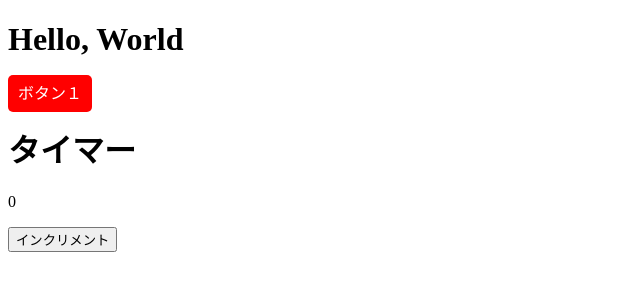
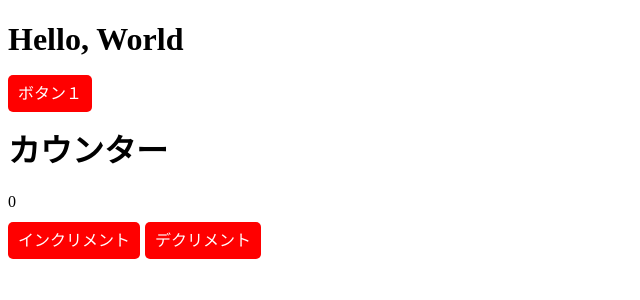
Before and after one commit to kazuto0291/react-primer, a React (Create React App) app: page / in a window 1280 px wide. Shown: the top 300 px of the page, without its empty margins (0-640 px from the left). Built offline with nearby package versions, Linux system fonts and the light colour scheme.

Commit message:
カウンター機能を持ったコンポーネントの作成
ReactのstateとsetStateの使い方を学ぶ

```diff
--- a/src/App.js
+++ b/src/App.js
@@ -1,6 +1,6 @@
 import React from 'react';
 import Button from './componets/Button/Button';
-import Timer from './componets/Timer/Timer';
+// import Timer from './componets/Timer/Timer';
 import Counter from './componets/Counter/Counter';
 
 
@@ -11,9 +11,9 @@ function App () {
         Hello, World
       </h1>
       <Button>ボタン１</Button>
-      <h1>タイマー</h1>
+      <h1>カウンター</h1>
+      <Counter />
 
-      <Counter />
     </div>
   )
 }
--- a/src/componets/Button/Button.jsx
+++ b/src/componets/Button/Button.jsx
@@ -1,18 +1,18 @@
 import React from 'react';
 import './Button.css';
 
-
 class Button extends React.Component {
+  constructor(props) {
+    super(props);
+    this.value = 123;
+  }
   render() {
     return (
-      <span className="Button-container">
-        { this.props.children}
+      <span className='Button-container'>
+        {this.props.children}
       </span>
+    );
+  }
+};
 
-    )
-  }
-}
-
-
-
-export default Button
+export default Button;
--- a/src/componets/Counter/Counter.jsx
+++ b/src/componets/Counter/Counter.jsx
@@ -1,27 +1,41 @@
-import React from "react";
+import React from 'react';
+import Button from '../Button/Button'
 
 class Counter extends React.Component {
   constructor(props) {
     super(props);
-    this.state = {count: 0};
-    this.handleClick = this.handleClick.bind(this);
+    this.state = {
+      count: 0
+    }
+
   }
 
-  handleClick() {
+  increment() {
     this.setState({
-      count: this.state.count +1
-    })
+      count: this.state.count + 1
+    });
   }
+
+  decremnt() {
+    this.setState({
+      count: this.state.count - 1
+    });
+  }
+
 
   render() {
     return (
       <div>
-        <p>{this.state.count}</p>
-        <button onClick={this.handleClick}>インクリメント</button>
+        <p>{ this.state.count }</p>
+        <span onClick={() => {this.increment()}}>
+          <Button>インクリメント</Button>
+        </span>
+        <span onClick={() => {this.decremnt()}}>
+         <Button>デクリメント</Button>
+        </span>
       </div>
-    );
+    )
   }
 }
 
-
 export default Counter;
```
